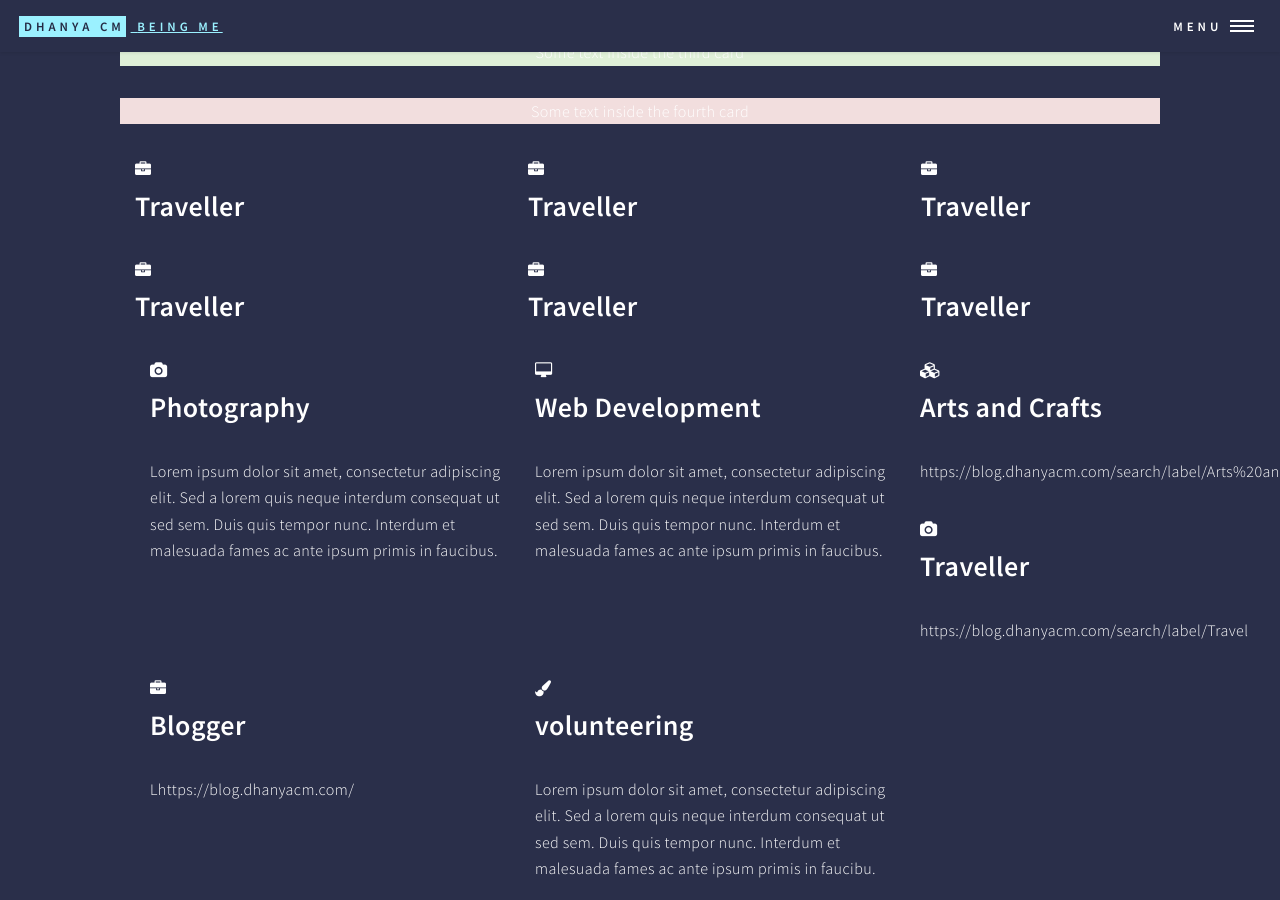
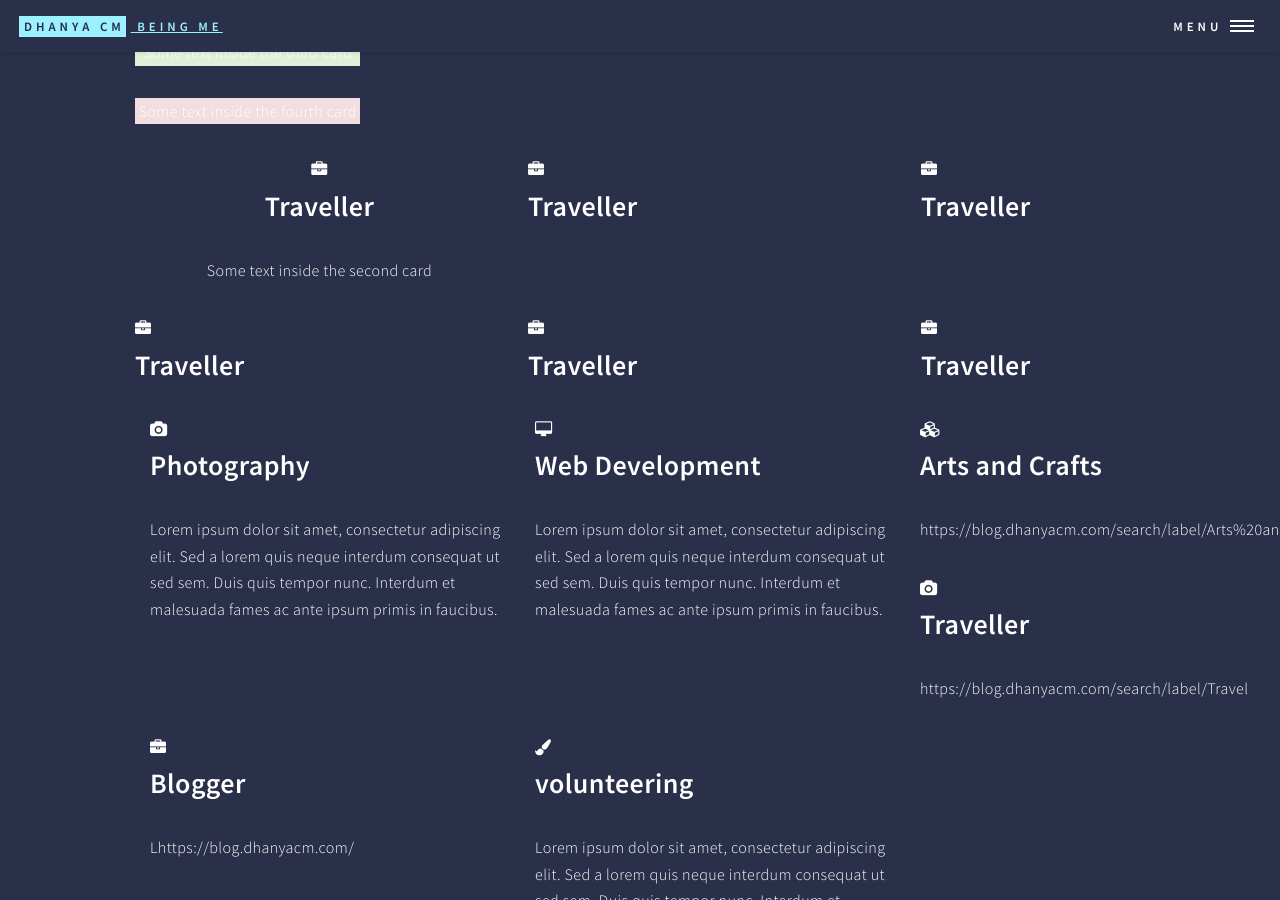
Before and after one commit to dhanyacm/dhanyacm, a Jekyll site: the page built from test.html, in a window 1280 px wide and 900 px high, scrolled down 2955 px. Built offline with Jekyll 4.4.1, drawn with Linux system fonts in a browser that asks for light colours; nearby versions of some CDN libraries.

Commit message:
Update test.html

```diff
--- a/test.html
+++ b/test.html
@@ -230,7 +230,8 @@ Elsys Intelligent Devices Pvt Ltd, Trivandrum, India
 											<header class="major">
 												<h3>Some Other Interests</h3>
 											</header>
-
+											<div class="container">
+											  <div class="row">
 
 											<div class="card-deck">
 											  <div class="card bg-primary">
@@ -254,12 +255,18 @@ Elsys Intelligent Devices Pvt Ltd, Trivandrum, India
 											    </div>
 											  </div>
 											</div>
+											</div>
+											</div>
+
 
 											<div class="container">
 											  <div class="row">
-											    <div class="col-md-4 col-sm-4">
+											    <div class="card col-md-4 col-sm-4">
+												<div class="card-body text-center">
 													<div class="icon"><i class="fa fa-briefcase"></i></div>
 													<h2>Traveller</h2><!-- Title -->
+													<p class="card-text">Some text inside the second card</p>
+												 </div>
 											    </div>
 											    <div class="col-md-4 col-sm-4">
 											      <div class="icon"><i class="fa fa-briefcase"></i></div>
```
Lines whose indentation alone changed are shown as unchanged.
